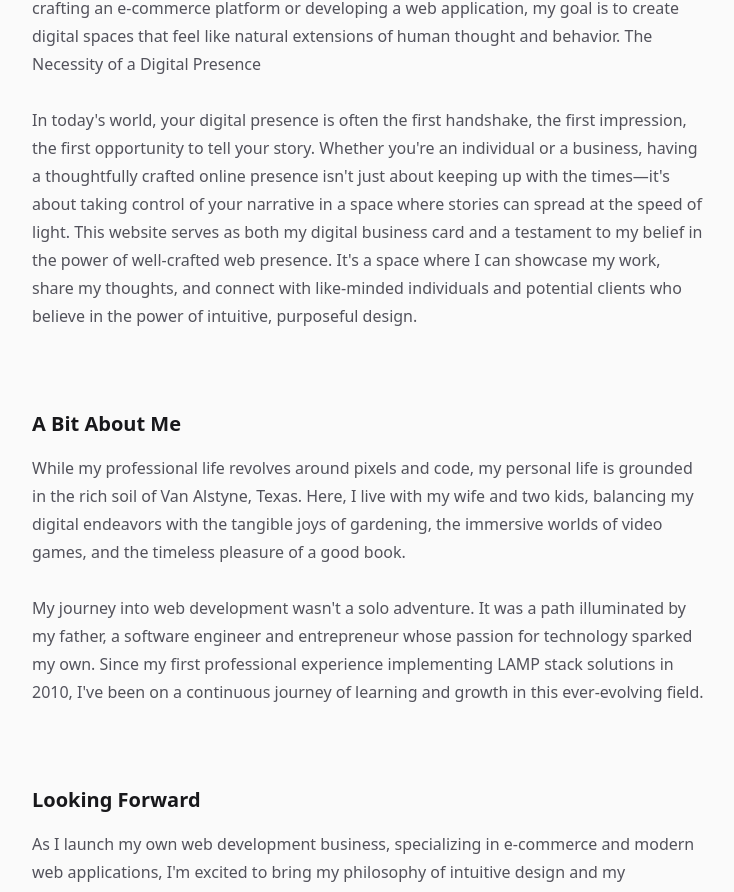
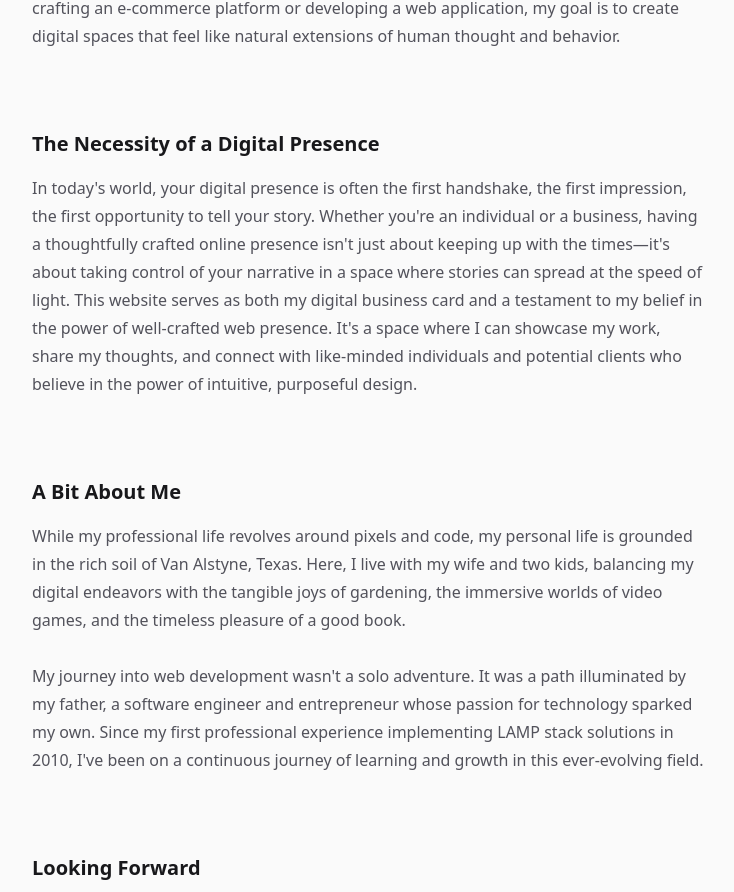
Before and after one commit to jnroder/jnroder.github.io, a Next.js app: page /articles/introduction in a window 1280 px wide. Shown: the part 1210-2102 px from the top of the page, without its empty margins (272-1006 px from the left). Built offline with nearby package versions, Linux system fonts and the light colour scheme; no server answers.

Commit message:
editorial corrections

```diff
--- a/src/app/articles/introduction/page.mdx
+++ b/src/app/articles/introduction/page.mdx
@@ -29,7 +29,8 @@ As a web developer, I find myself at the intersection of human needs and technol
 
 In the cacophony of the digital world, simplicity becomes a revolutionary act. My philosophy as a developer is rooted in the belief that the most powerful technology is often the kind you don't notice—it just works, seamlessly integrating into your life without friction or frustration.
 This pursuit of intuitive design is more than just a professional interest; it's a passion that drives every project I undertake. Whether I'm crafting an e-commerce platform or developing a web application, my goal is to create digital spaces that feel like natural extensions of human thought and behavior.
-The Necessity of a Digital Presence
+
+## The Necessity of a Digital Presence
 
 In today's world, your digital presence is often the first handshake, the first impression, the first opportunity to tell your story. Whether you're an individual or a business, having a thoughtfully crafted online presence isn't just about keeping up with the times—it's about taking control of your narrative in a space where stories can spread at the speed of light.
 This website serves as both my digital business card and a testament to my belief in the power of well-crafted web presence. It's a space where I can showcase my work, share my thoughts, and connect with like-minded individuals and potential clients who believe in the power of intuitive, purposeful design.
--- a/src/app/tools/page.jsx
+++ b/src/app/tools/page.jsx
@@ -74,7 +74,7 @@ export default function Tools() {
             <Link href="https://a.co/d/cwE9gQN" className="block font-medium text-zinc-800 dark:text-zinc-200" target="_blank">VIVOSUN 660GPH Submersible Water Pump</Link>
           </Tool>
           <Tool title="Tetra Whipser 20 Aquarium Air Pump">
-            {`This is what I use to aerate my nutrient solution tanks in my hydroponic setup. Pickud up a couple from Petsmart and they do their job well.`}
+            {`This is what I use to aerate my nutrient solution tanks in my hydroponic setup. Picked up a couple from Petsmart and they do their job well.`}
             <Link href="https://www.petsmart.com/fish/filters-and-pumps/air-and-water-pumps/tetra-whisper-aquarium-air-pump-5094982.html" className="block font-medium text-zinc-800 dark:text-zinc-200" target="_blank">Tetra Whisper 20 Aquarium Air Pump</Link>
           </Tool>
         </ToolsSection>
```
